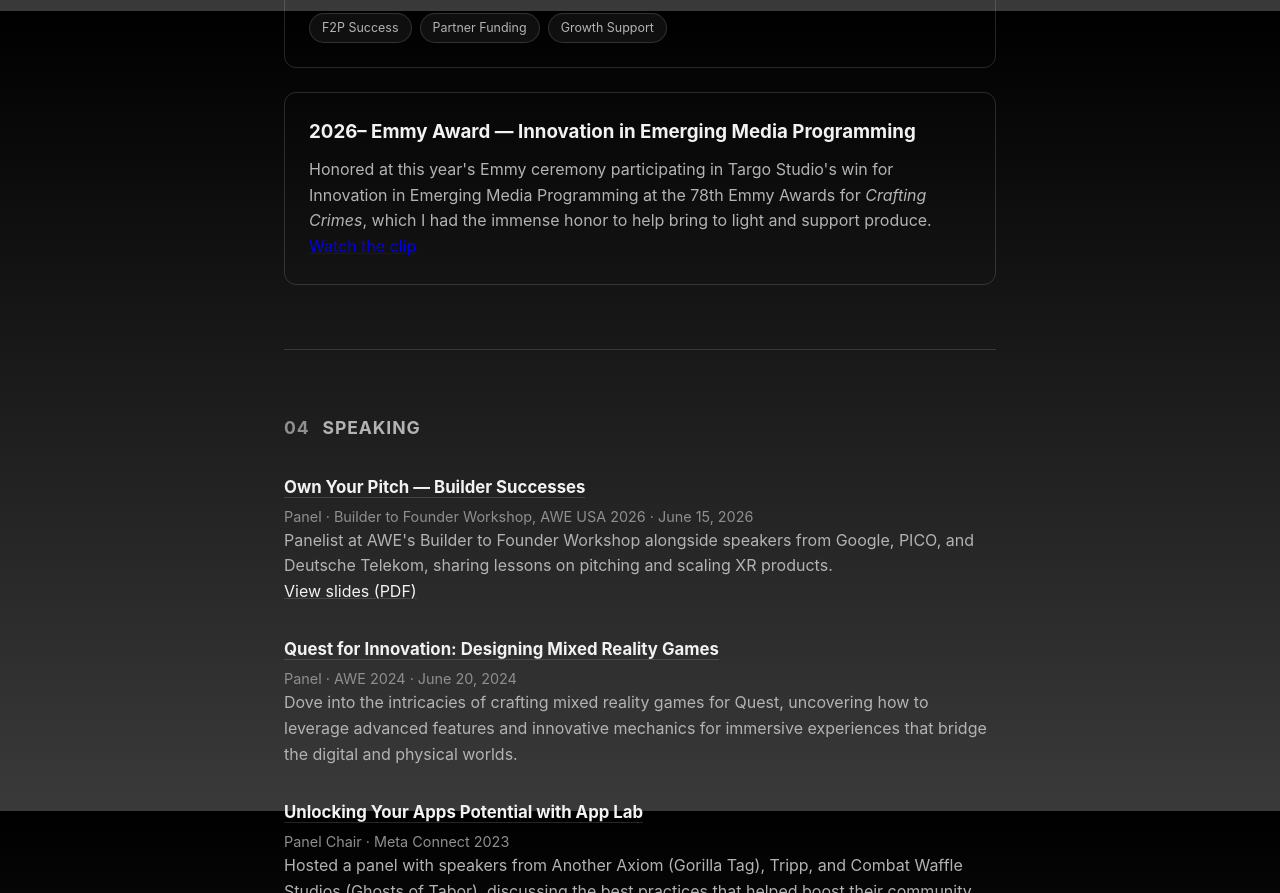
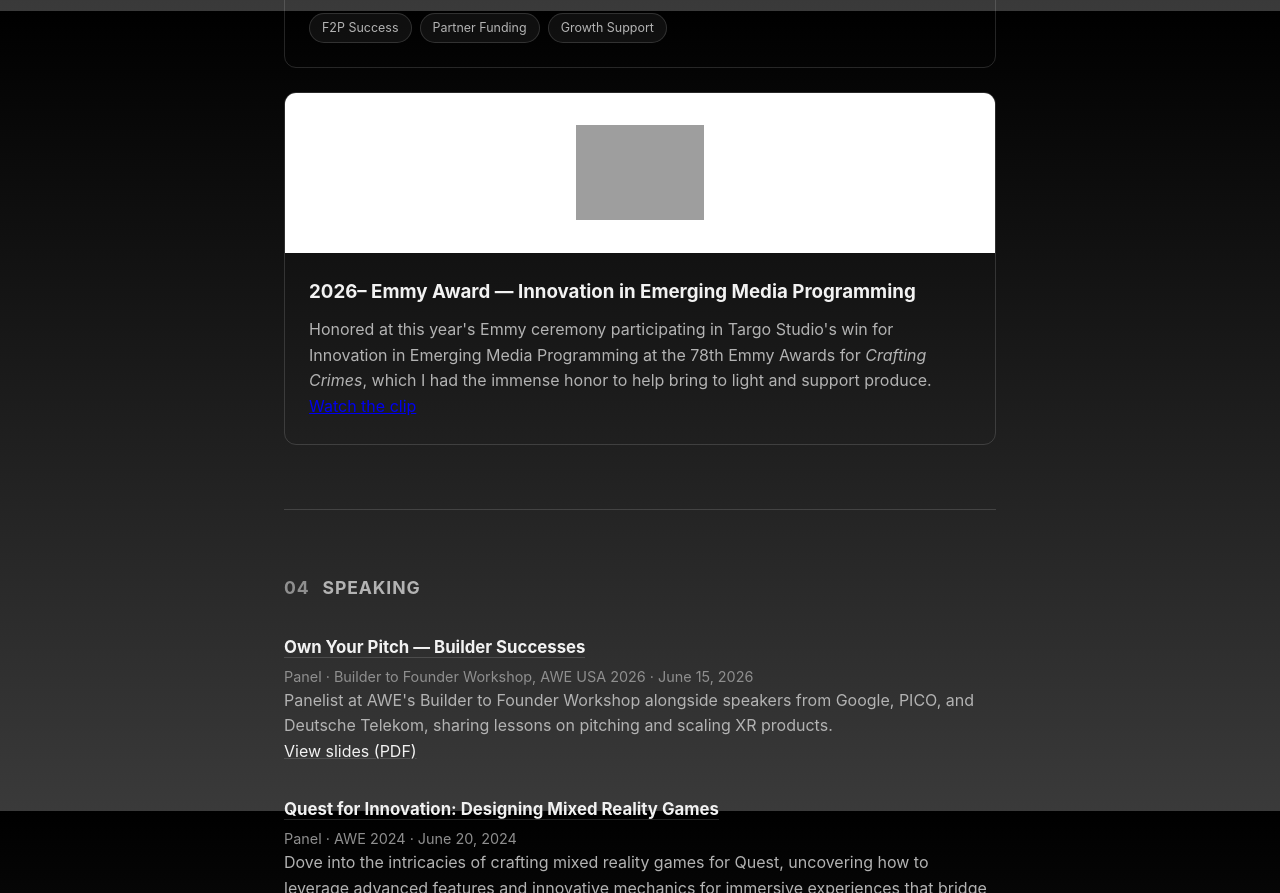
Before and after one commit to ritaturk/personal-website, a website: page OUTPUTS/website/index.html in a window 1280 px wide. Shown: the part 4789-5682 px from the top of the page. Drawn offline with Linux system fonts and the light colour scheme; grey boxes are pictures that could not be loaded.

Commit message:
Update index.html
added Getty Image

```diff
--- a/OUTPUTS/website/index.html
+++ b/OUTPUTS/website/index.html
@@ -194,6 +194,7 @@
       </div>
 
       <div class="project-card">
+        <div class="project-image"><img src="images/GettyImages%20photo%20of%20team%2C%20Emmys.png" alt="Team at the Emmy Awards"></div>
         <div class="project-body">
           <h3>2026&ndash; Emmy Award &mdash; Innovation in Emerging Media Programming</h3>
           <p>Honored at this year's Emmy ceremony participating in Targo Studio's win for Innovation in Emerging Media Programming at the 78th Emmy Awards for <em>Crafting Crimes</em>, which I had the immense honor to help bring to light and support produce.</p>
```
